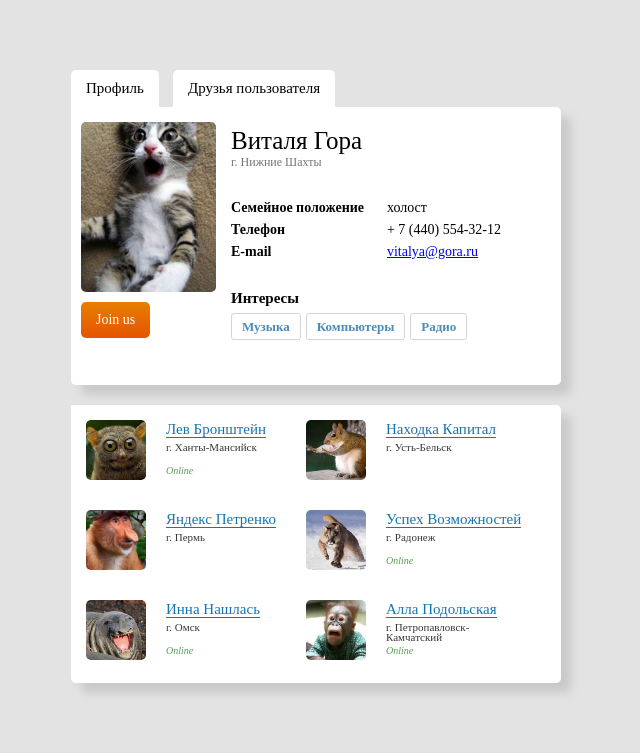
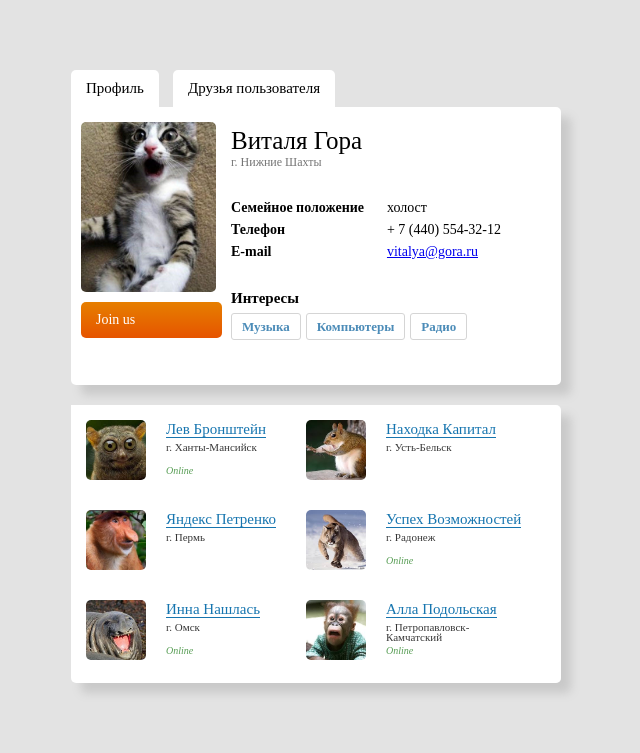
Before and after one commit to IvanKholin89/The-first-interface, a plain HTML site: page index.html in a window 1280 px wide. Shown: the whole page, without its empty margins (324-964 px from the left). Drawn offline with Linux system fonts and the light colour scheme.

Commit message:
#1 - Additions

```diff
--- a/style.css
+++ b/style.css
@@ -70,6 +70,7 @@ main {
     text-decoration: none;
     color: #ffffff;
     border-radius: 5px;
+    width: 82%;
     padding: 10px 15px;
     background: linear-gradient(to bottom, #e67f00, #e65400);;
     font-size: 14px;
```
